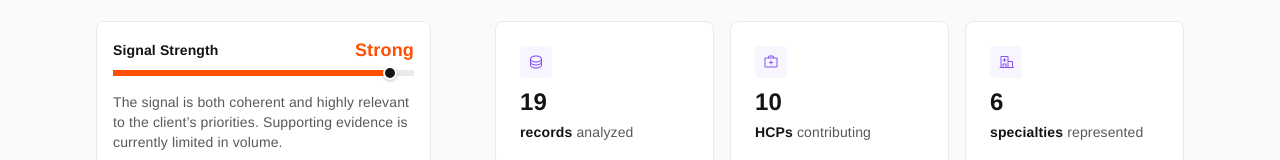
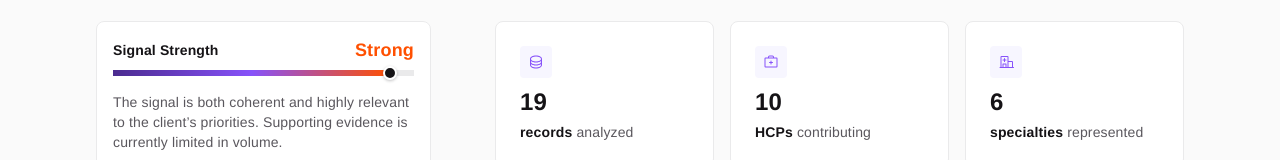
Before and after one commit to monika-nowak/rc-ds, a React (Vite) app: page / in a window 1280 px wide. Both pictures are taken after a click on the button 376 px from the left and 1313 px from the top of the page. Shown: the part 431-591 px from the top of the page. Built offline with nearby package versions, Linux system fonts and the light colour scheme.

Commit message:
Restore gradient fill on the Signal Strength meter
The main Signal Strength bar now uses a weak→strong gradient
(dark purple → purple → orange) instead of a solid tier colour.

Co-authored-by: Cursor <cursoragent@cursor.com>

```diff
--- a/demo/SignalDetail.tsx
+++ b/demo/SignalDetail.tsx
@@ -148,7 +148,7 @@ function ScoringCard({ signal }: { signal: Signal }) {
           </div>
           <div className={styles.strengthMeter}>
             <span
-              className={`${styles.strengthFill} ${tierFillClass(score)}`}
+              className={`${styles.strengthFill} ${styles.strengthFillGradient}`}
               style={{ width: `${Math.round(score * 100)}%` }}
             />
             <span
--- a/demo/demo.module.css
+++ b/demo/demo.module.css
@@ -1395,6 +1395,17 @@
   height: 100%;
 }
 
+/* Main Signal Strength meter: gradient across the weak → strong colour scale
+   (dark purple → purple → orange). */
+.strengthFillGradient {
+  background: linear-gradient(
+    90deg,
+    var(--rc-purple-700) 0%,
+    var(--rc-purple-500) 50%,
+    var(--rc-orange-500) 100%
+  );
+}
+
 .strengthKnob {
   position: absolute;
   top: 50%;
```
